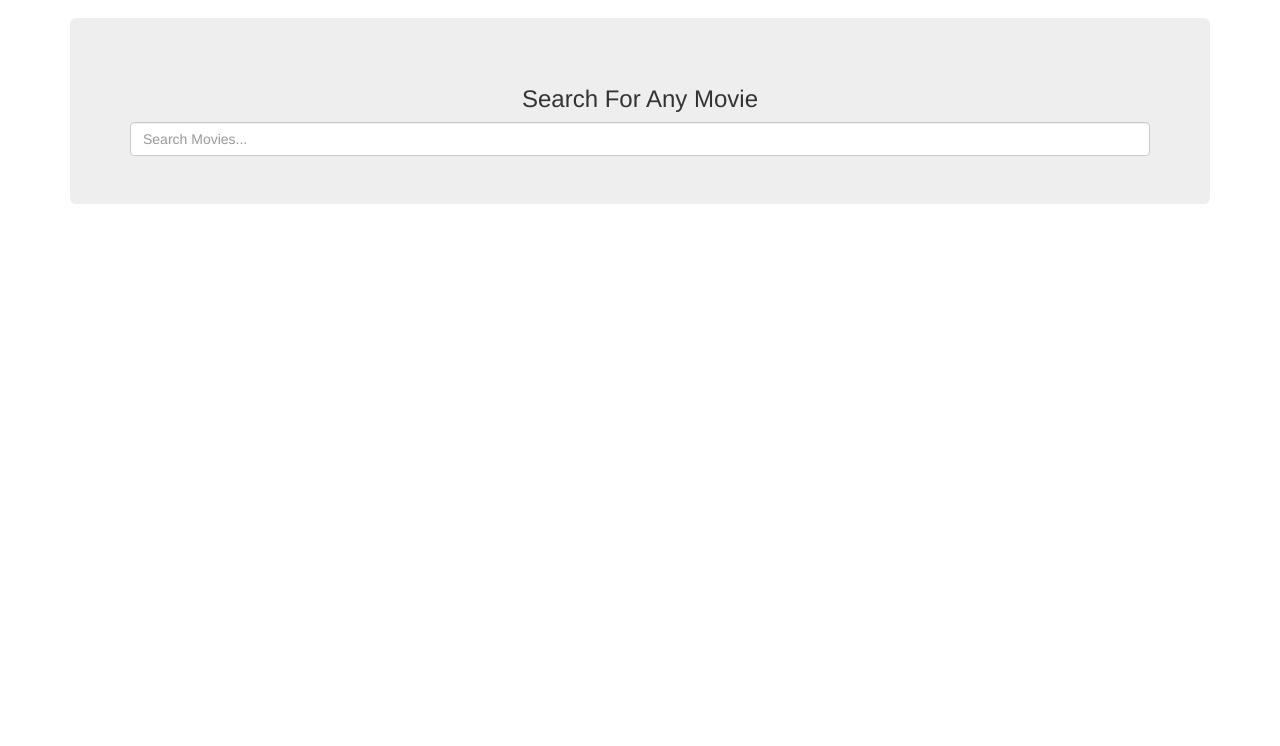
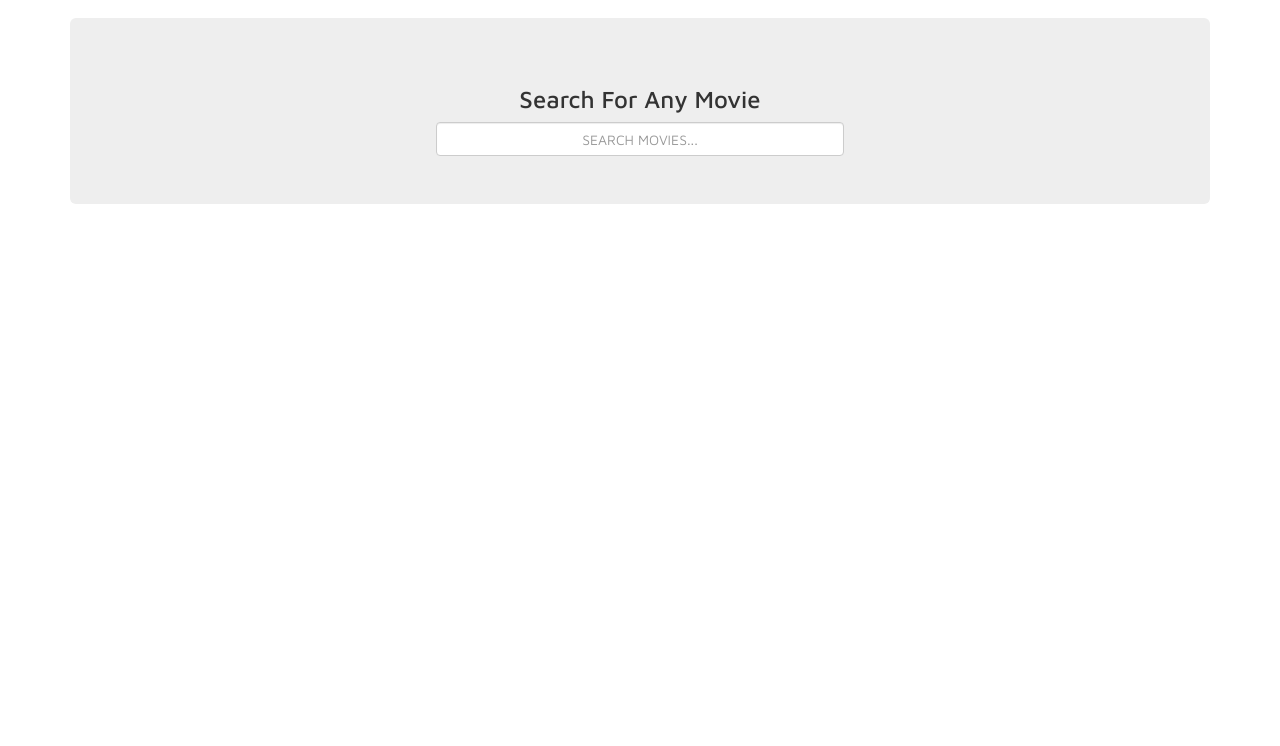
Before and after one commit to nitingupta220/MovieSearchApp, a plain HTML site: page index.html in a window 1280 px wide. Shown: the part 54-800 px from the top of the page. Drawn offline with nearby package versions, Linux system fonts and the light colour scheme.

Commit message:
modify the input box css

```diff
--- a/css/style.css
+++ b/css/style.css
@@ -1,6 +1,23 @@
+* {
+    font-family: Maven pro;
+}
+
 #movies img,
 #movie img {
     width: 100%;
+}
+
+.form-control {
+    width: 40%;
+    color: black;
+    margin: auto;
+    transition: width 0.8s ease-in-out;
+    text-align: center;
+    text-transform: uppercase;
+}
+
+.form-control:focus {
+    width: 50%;
 }
 
 @media(min-width:960px) {
```
